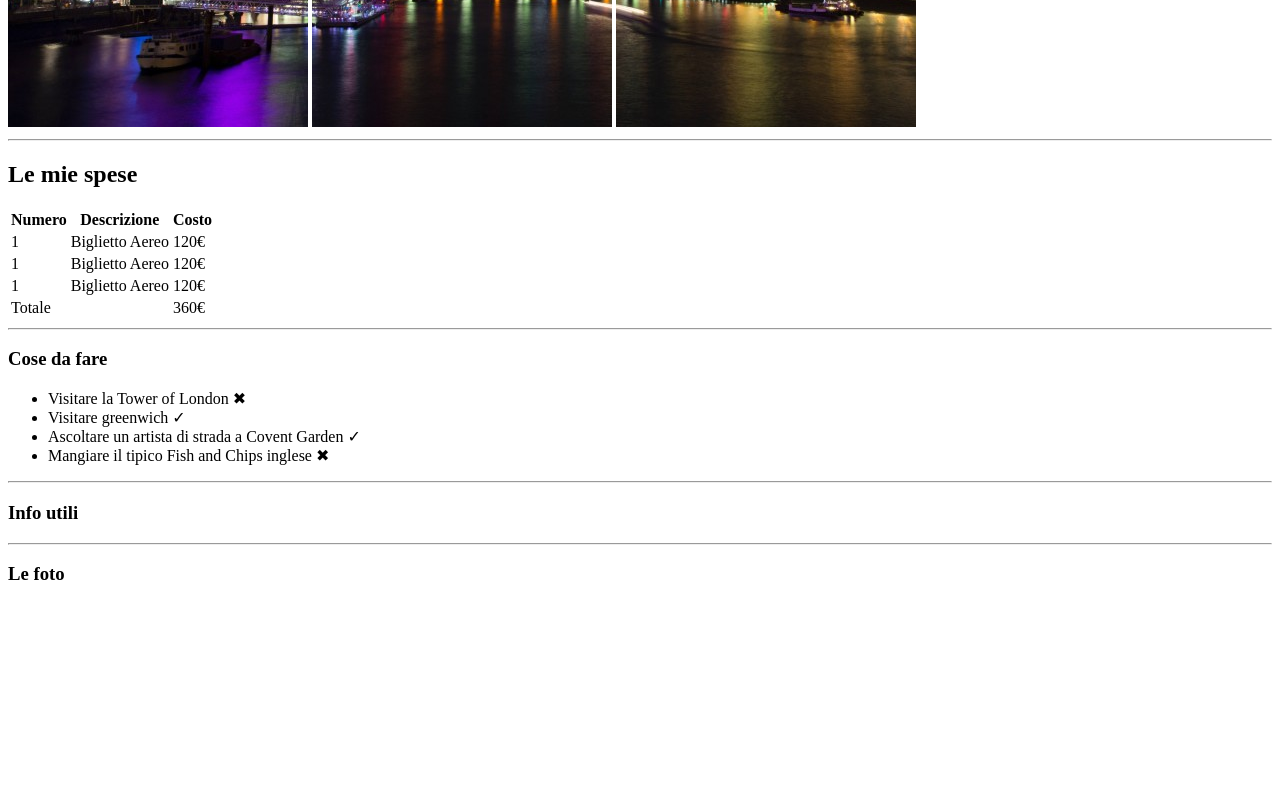
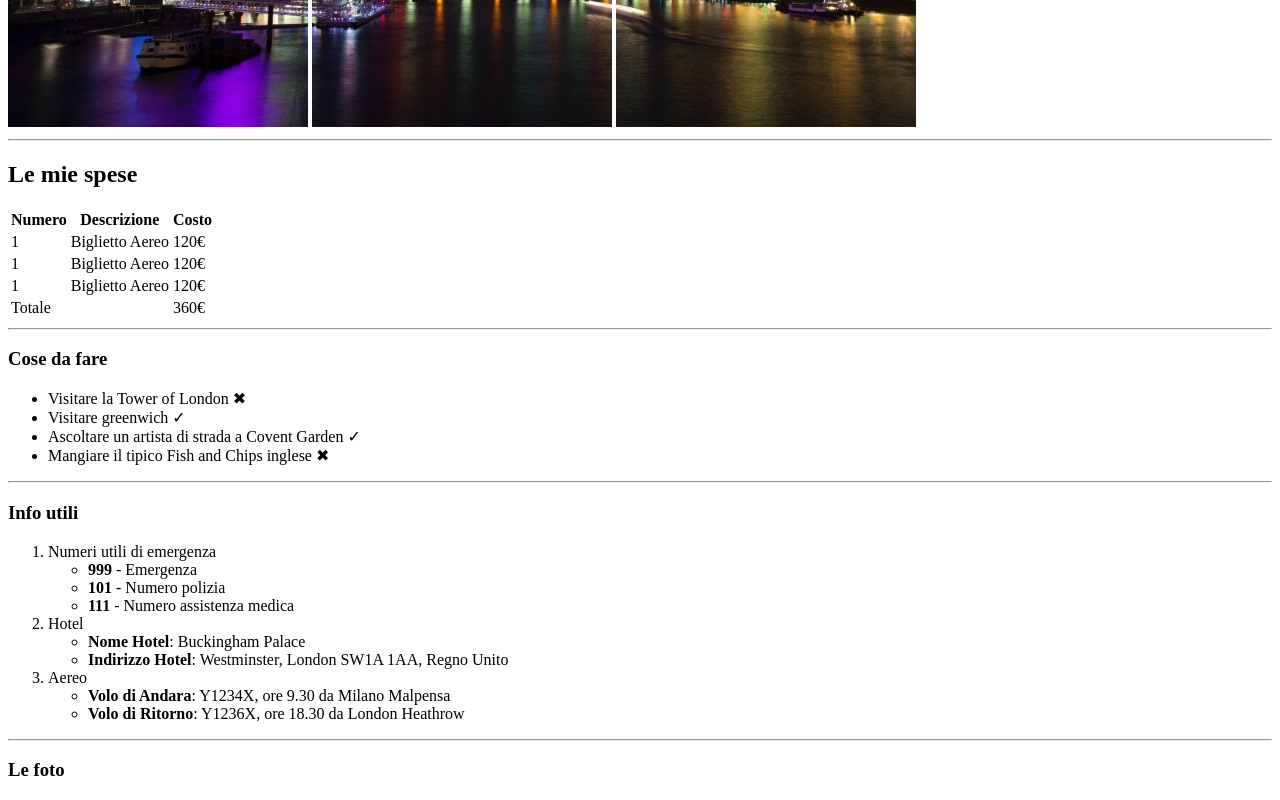
Before and after one commit to cyberfolk/html-london-trip, a plain HTML site: page index.html in a window 1280 px wide. Shown: the part 553-1353 px from the top of the page. Before the commit the page ends 1157 px from the top, so only its background shows below. Drawn offline with Linux system fonts and the light colour scheme.

Commit message:
Add info_utili Section

```diff
--- a/index.html
+++ b/index.html
@@ -75,7 +75,31 @@
 
             <section>
                 <h3>Info utili</h3>
-                <!-- INSERT OL HERE -->
+                <ol>
+                    <li> Numeri utili di emergenza
+                        <ul>
+                            <li><strong>999</strong> - Emergenza</li>
+                            <li><strong>101</strong> - Numero polizia</li>
+                            <li><strong>111</strong> - Numero assistenza medica</li>
+                        </ul>
+                        <!-- /Numeri utili di emergenza -->
+                    </li>
+                    <li> Hotel
+                        <ul>
+                            <li><strong>Nome Hotel</strong>: Buckingham Palace</li>
+                            <li><strong>Indirizzo Hotel</strong>: Westminster, London SW1A 1AA, Regno Unito</li>
+                        </ul>
+                        <!-- /Hotel -->
+                    </li>
+                    <li> Aereo
+                        <ul>
+                            <li><strong>Volo di Andara</strong>: Y1234X, ore 9.30 da Milano Malpensa</li>
+                            <li><strong>Volo di Ritorno</strong>: Y1236X, ore 18.30 da London Heathrow</li>
+                        </ul>
+                        <!-- /Aereo -->
+                    </li>
+                </ol>
+                <!-- /Info utili List -->
                 <hr>
             </section>
             <!-- /Info utili Section -->
```
